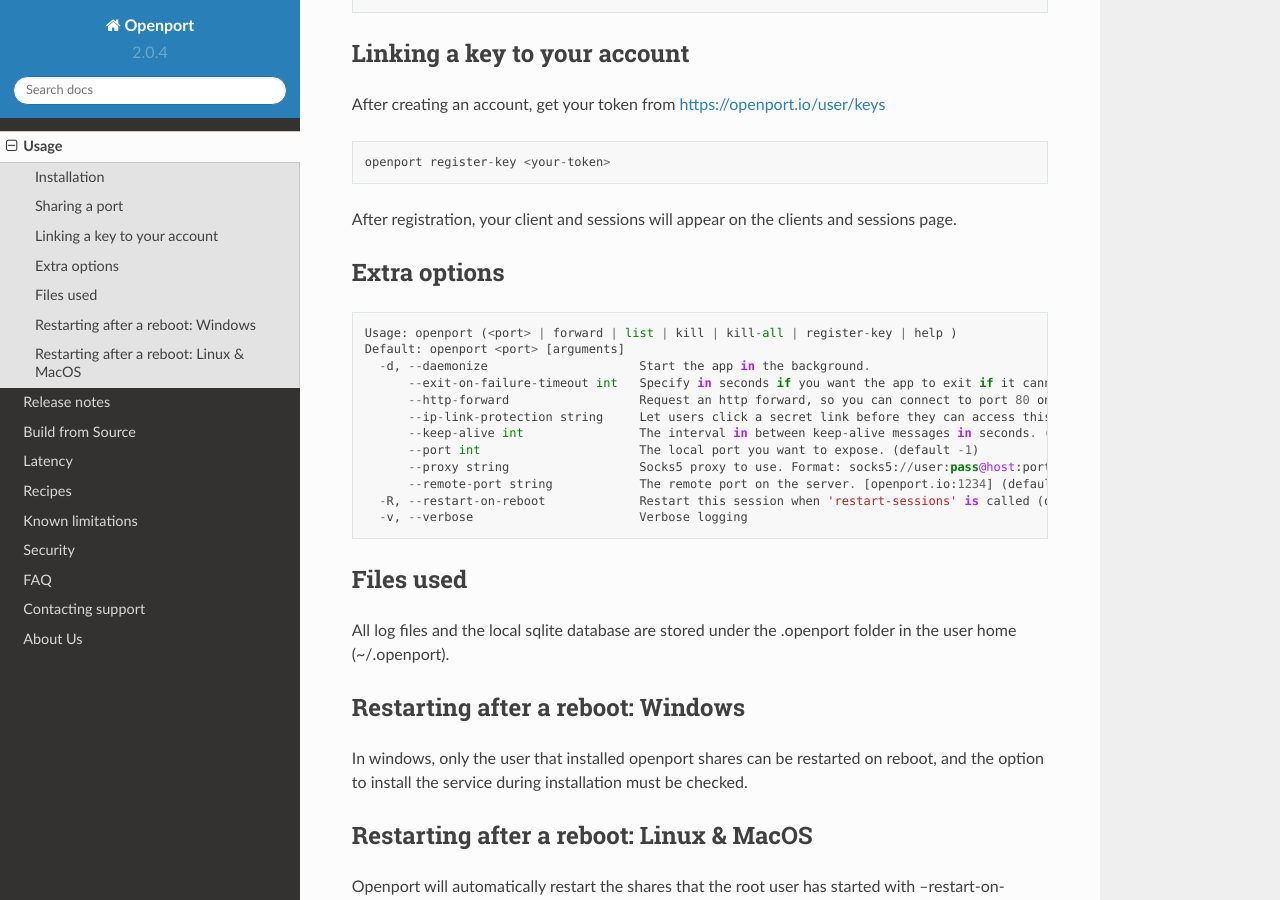
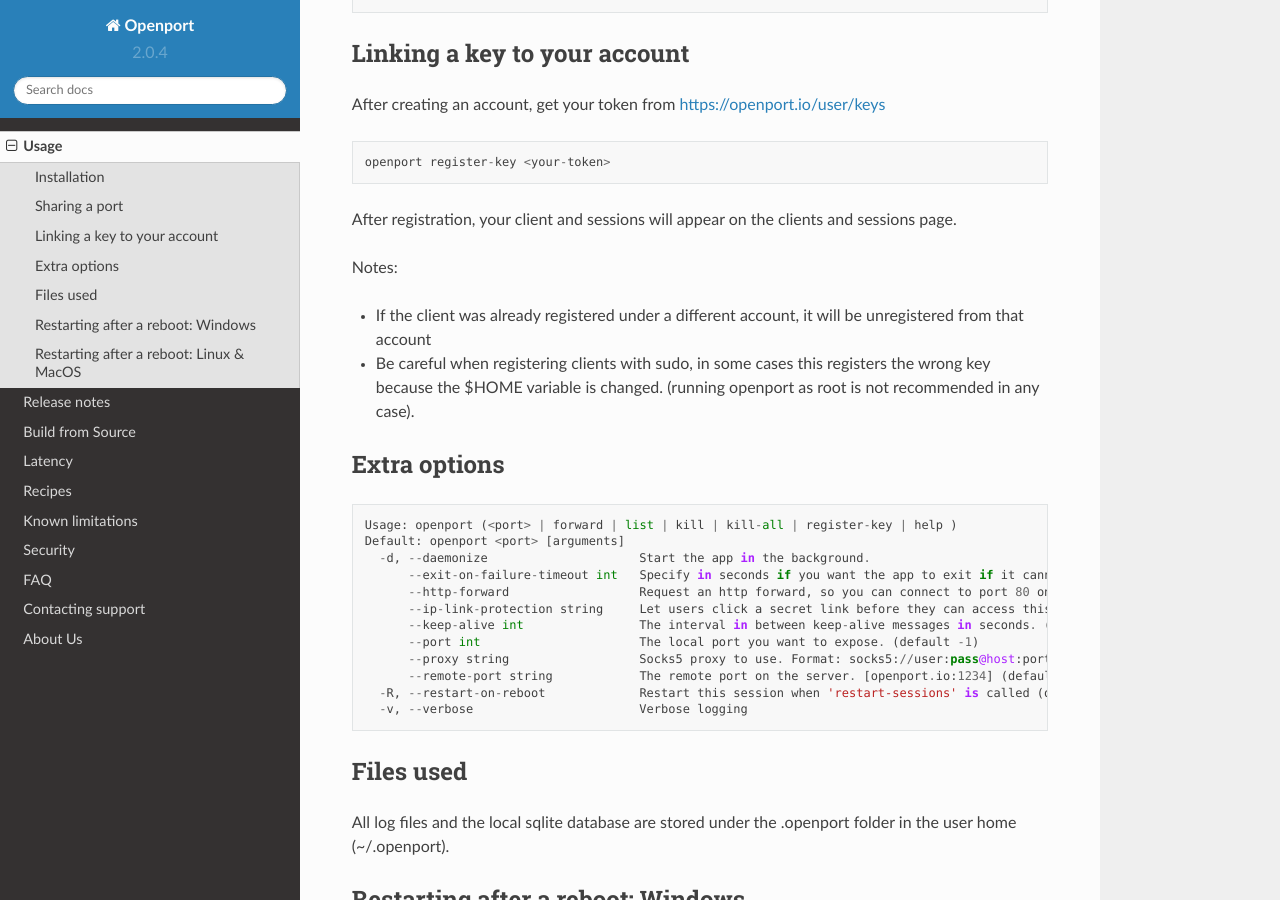
Before and after one commit to openportio/openport-docs, a Sphinx documentation site: the page built from docs/source/usage.rst, in a window 1280 px wide and 900 px high, scrolled down 563 px. Built offline with Sphinx 7.4.7 and the Read the Docs theme 2.0.0, drawn with Linux system fonts in a browser that asks for light colours.

Commit message:
Notes about register-key

```diff
--- a/docs/source/usage.rst
+++ b/docs/source/usage.rst
@@ -37,6 +37,10 @@
 
 After registration, your client and sessions will appear on the clients and sessions page.
 
+Notes:
+
+- If the client was already registered under a different account, it will be unregistered from that account
+- Be careful when registering clients with sudo, in some cases this registers the wrong key because the $HOME variable is changed. (running openport as root is not recommended in any case).
 
 
 Extra options
```
